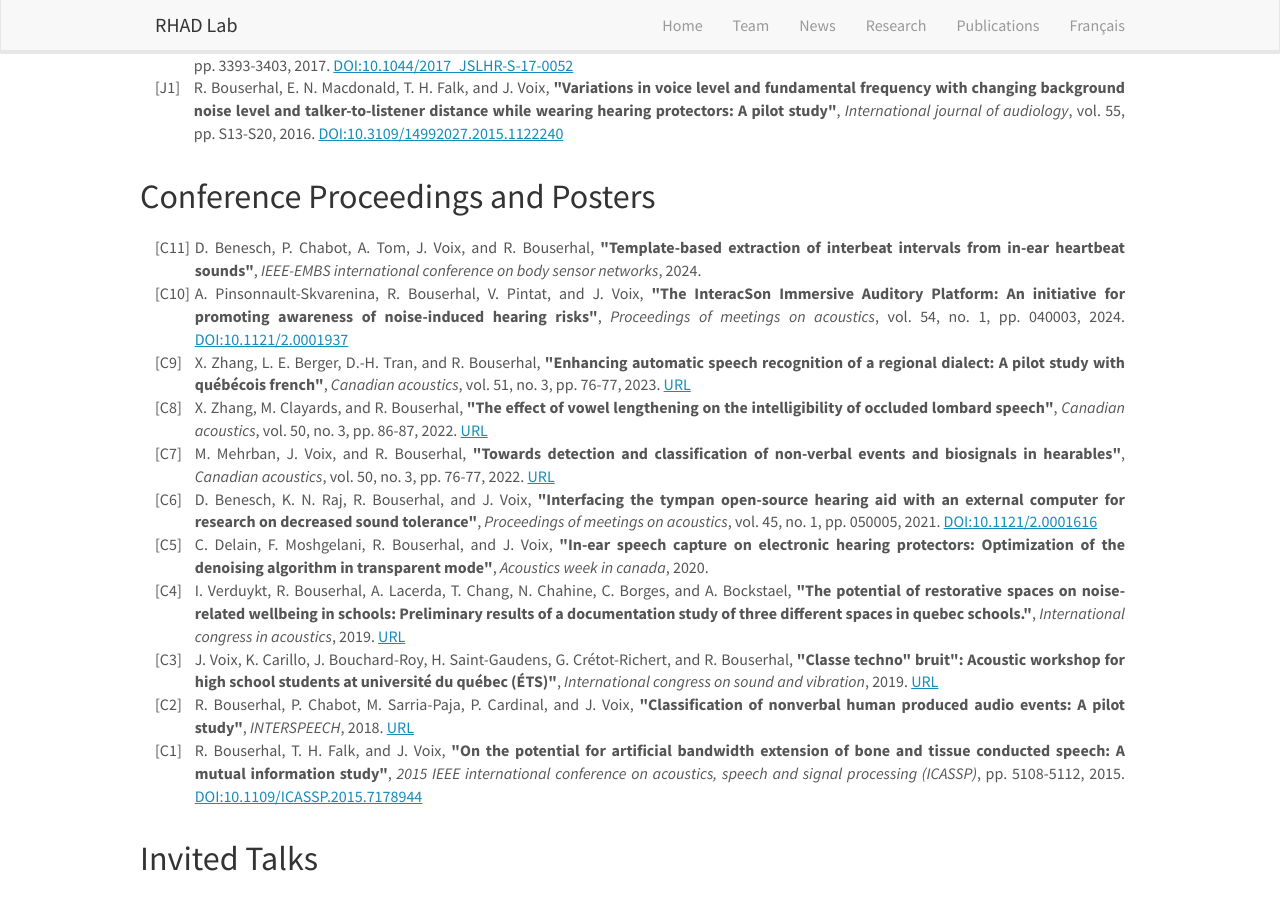
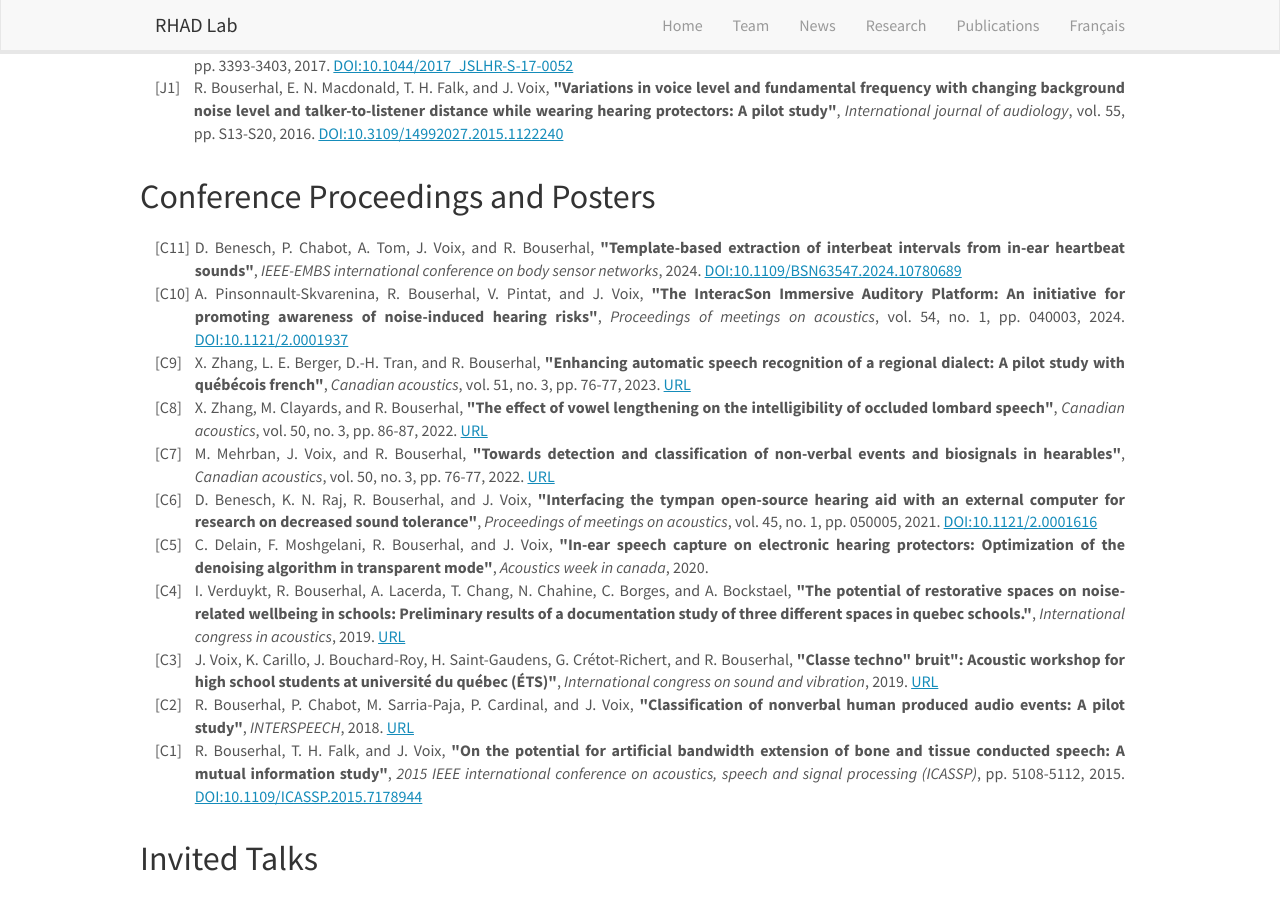
Before and after one commit to rhad-lab/rhad-lab.github.io, a Jekyll site: the page built from _pages/publications.html, in a window 1280 px wide and 900 px high, scrolled down 1032 px. Built offline with Jekyll 4.4.1, drawn with Linux system fonts in a browser that asks for light colours; nearby versions of some CDN libraries.

Commit message:
updated conf papers

```diff
--- a/References/conferences.bib
+++ b/References/conferences.bib
@@ -1,9 +1,11 @@
 %% Conferences
+
 @inproceedings{Benesch2024,
   title={Template-based Extraction of Interbeat Intervals from In-Ear Heartbeat Sounds},
   author={Benesch, Danielle and Chabot, Philippe and Tom, Ajin and Voix, Jérémie and Bouserhal, Rachel},
   booktitle ={IEEE-EMBS International Conference on Body Sensor Networks},
-  year={2024}
+  year={2024},
+doi={10.1109/BSN63547.2024.10780689}
 }
 
 @inproceedings{SkvareninaPOMA,
--- a/_data/publications.json
+++ b/_data/publications.json
@@ -1,5 +1,6 @@
 [
   {
+    "DOI": "10.1109/BSN63547.2024.10780689",
     "author": [
       {
         "family": "Benesch",
```
